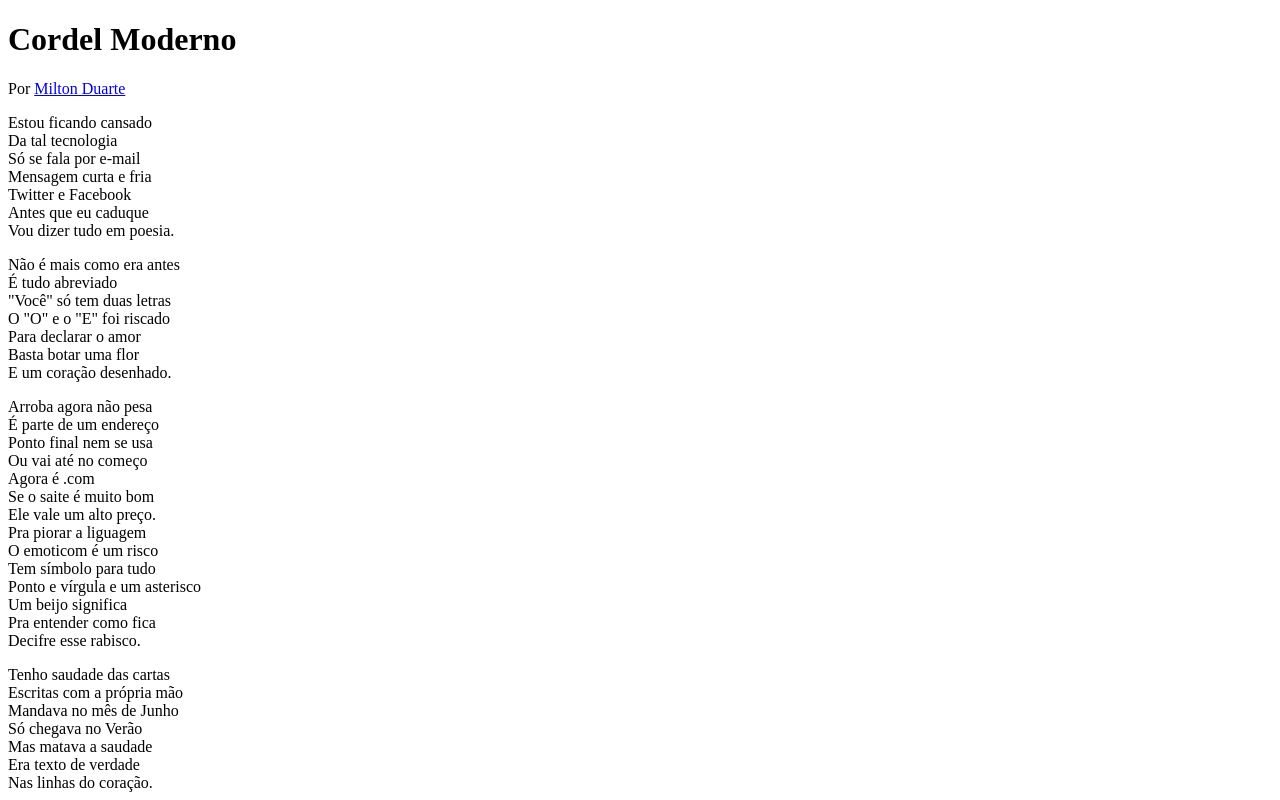
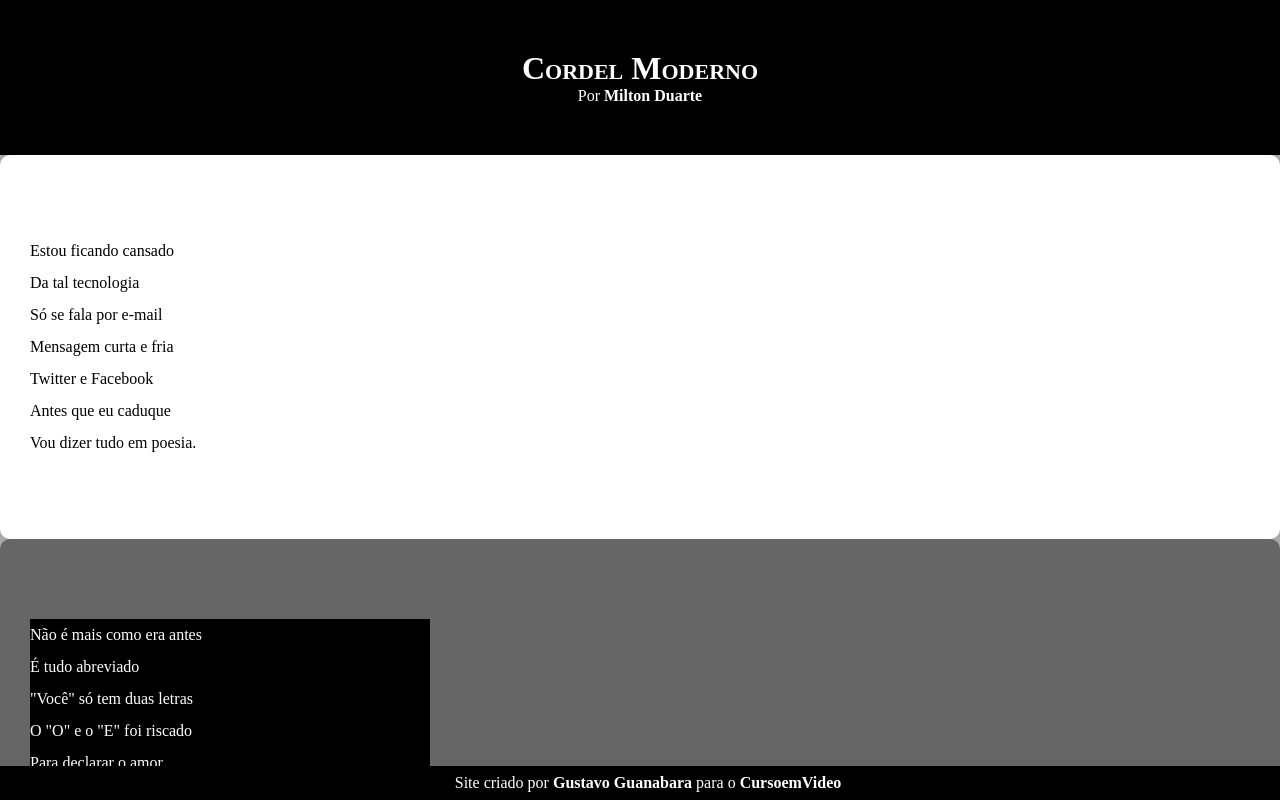
Before and after one commit to MaickoDiego/html_css, a plain HTML site: page Modulo_03/desafios/desafio_12/index.html in a window 1280 px wide. Shown: the top 800 px of the page. Drawn offline with Linux system fonts and the light colour scheme.

Commit message:
atualizei estilo dos textos

```diff
--- a/Modulo_03/desafios/desafio_12/estilo/style.css
+++ b/Modulo_03/desafios/desafio_12/estilo/style.css
@@ -1 +1,76 @@
 @charset "UTF-8";
+
+* {
+    margin:  0px;
+    padding: 0px;
+
+}
+
+html , body {
+    min-height: 100vh;
+    background-color: darkgray;
+}
+
+header {
+    background-color: black;
+    color:white;
+    text-align: center;
+}
+
+header h1 {
+    padding-top: 50px;
+    font-variant: small-caps;
+}
+
+header p {
+    padding-bottom: 50px;
+
+}
+
+a {
+    color: white;
+    text-decoration: none;
+    font-weight: bolder;
+}
+
+a:hover {
+    color: gray;
+    border-radius: 5px;
+    background-color: rgba(46, 46, 46, 0.884);
+    text-decoration: underline;
+}
+
+section {
+    padding-top: 10vh;
+    padding-bottom: 10vh;
+    line-height: 2em;
+    padding-left: 30px;
+}
+
+section.normal {
+    background-color: white;
+    color: black;
+    border-radius: 10px;
+}
+
+section.imagem {
+    background-color: rgb(102, 102, 102);
+    color: white;
+    border-radius: 10px;
+
+}
+
+section.imagem > p {
+    width: 400px;
+    background-color: black;
+}
+
+footer {
+    background-color: black;
+    color: white;
+    text-align: center;
+    padding: 8px;
+    position: fixed;
+    bottom: 0;
+    width: 100%;
+}
--- a/Modulo_03/desafios/desafio_12/index.html
+++ b/Modulo_03/desafios/desafio_12/index.html
@@ -15,7 +15,7 @@
 
     </header>
 
-    <section>
+    <section class="normal">
         <p>
             Estou ficando cansado <br>
             Da tal tecnologia   <br>
@@ -29,7 +29,7 @@
 
 
 
-    <section>
+    <section class="imagem">
         <p>
             Não é mais como era antes <br>
             É tudo abreviado <br>
@@ -43,7 +43,7 @@
 
 
 
-    <section>
+    <section class="normal">
         <p>
             Arroba agora não pesa <br>
             É parte de um endereço <br>
@@ -63,7 +63,7 @@
     </section>
 
 
-    <section>
+    <section class="imagem">
         <p>
             Tenho saudade das cartas <br>
             Escritas com a própria mão <br>
@@ -76,7 +76,7 @@
     </section>
 
 
-    <section>
+    <section class="normal">
         <p>
             Agora, escrevo e envio <br>
             Chegando na mesma hora <br>
```
